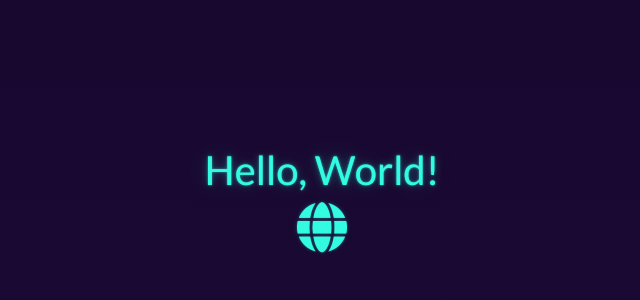
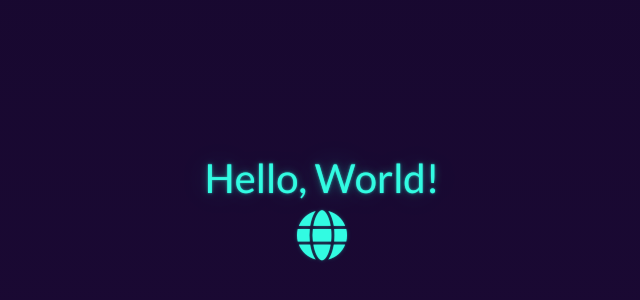
Before and after one commit to AmirMahdi-Tizchang/whoiam, a plain HTML site: page index.html in a window 1280 px wide. Shown: the part 232-532 px from the top of the page, without its empty margins (318-958 px from the left). Drawn offline with nearby package versions, Linux system fonts and the light colour scheme.

Commit message:
Update index.html

```diff
--- a/index.html
+++ b/index.html
@@ -39,7 +39,7 @@
         <br>
         <section class="hidden">
             <h1 class="text-center"> Hello, World! </h1>
-            <p class="text-center"><i class="fa-solid fa-globe" style="font-size: 50px;"></i></p>
+            <i class="fa-solid fa-globe" style="font-size: 50px;"></i>
         </section>
         <br>
 
```
